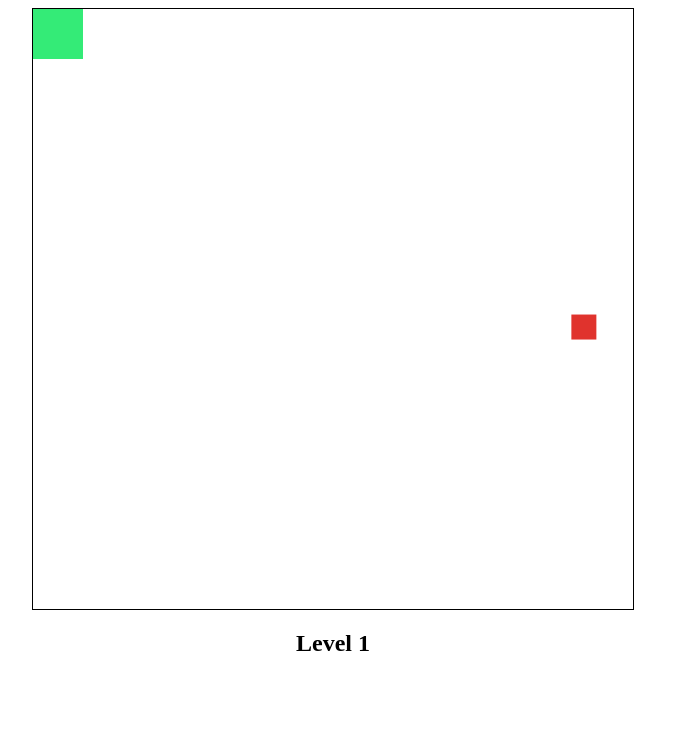
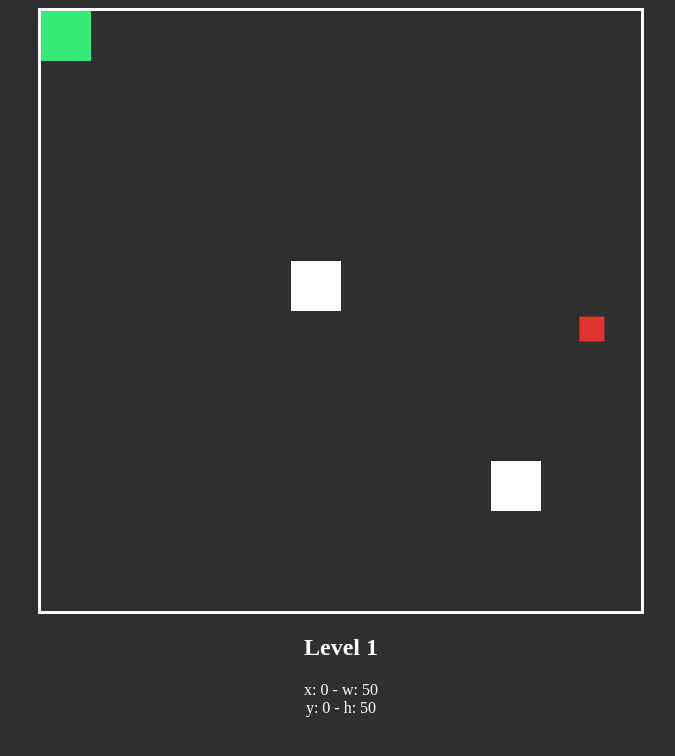
Before and after one commit to EduChappie/little-game, a plain HTML site: page index.html in a window 1280 px wide. Shown: the whole page, without its empty margins (307-982 px from the left). Drawn offline with Linux system fonts and the light colour scheme.

Commit message:
enimie implement_with_error

```diff
--- a/configGame.js
+++ b/configGame.js
@@ -13,13 +13,39 @@ function inThereScreen(P) {
     }
 }
 
+let coor = document.getElementById("coor");
+function enemieCollision(P) {
+    enemies.forEach(it => {
+        coor.innerHTML = `x: ${P.x} - w: ${P.w} <br> y: ${P.y} - h: ${P.h}`
+
+        if (P.x >= it.x && P.x <= (it.x+it.w) || (P.x+P.w) >= it.x && (P.x+P.w) <= (it.x+it.w)) {
+            if (P.y >= it.y && P.y <= (it.y+it.h) || (P.y+P.h) >= it.y && (P.y+P.h) <= (it.y+it.h)) {
+                console.log("colidiu")
+                P.x = 10
+                P.y = 10
+                window.alert("...")
+            }
+        }
+    })
+    return false;
+
+}
+
+/*enemies.splice(0, enemies.length);
+                console.log("player:")
+                console.log("x: "+P.x+" - y: "+P.y);
+                console.log("-------------")
+                console.log("inimigo colidido:")
+                console.log("x: "+it.x+" - y: "+it.y);
+                perdeu("inimigo");*/
+
 // Função de Colisão com a Maça(Apple)
 function collision(P) {
     if (apple.x >= P.x && apple.x <= (P.x+P.w) || (apple.x+apple.w) >= P.x && (apple.x+apple.w) <= (P.x+P.w)) {
         if (apple.y >= P.y && apple.y <= (P.y+P.h) || (apple.y+apple.h) >= P.y && (apple.y+apple.h) <= (P.y+P.h)) {
 
             // ganha um ponto novo e a maçã ganha novas coordenadas
-            newPoint(P);
+            if (P.type=="player"){newPoint(P)};
             apple.x = Math.random()*575;
             apple.y = Math.random()*575;
         }
@@ -30,7 +56,8 @@ function collision(P) {
 const l = document.querySelector("#level");
 function newPoint(P) {
     P.level += 1;
-    // criando inimigo if(P.level>=3) { newEnemie() }
+    // criando inimigo
+    if (P.level>=2) { newEnemie() }
     l.innerHTML = `Level ${P.level}`
 }
 
@@ -45,6 +72,9 @@ function perdeu(err) {
     switch (err) {
         case "fora":
             window.alert("Voce saiu do mapa!")
+            break;
+        case "inimigo":
+            window.alert("Voce colidiu com inimigo :(")
     }
 
     // reload de página
@@ -57,17 +87,40 @@ const ctx = screen.getContext("2d");
 
 // criando obstaculos para player
 function newEnemie() {
-    // criou
+    enemies.push({
+        type: "enemie",
+        x: Math.random()*550,
+        y: Math.random()*550,
+        w: 50,
+        h: 50
+    })
 }
 
+const enemies = [
+    {
+        type: "enemie",
+        x: 450,
+        y: 450,
+        w: 50,
+        h: 50,
+    },
+    {
+        type: "enemie",
+        x: 250,
+        y: 250,
+        w: 50,
+        h: 50,
+    }
+];
 // player
 const p1 = {
+    type: "player",
     x: 0,
     y: 0,
     w: 50,
     h: 50,
     direction: null,
-    vel: 50,
+    vel: 1,
     level: 1,
 }
 // maça
@@ -94,7 +147,6 @@ document.body.onkeydown = () => {
     if (k == 40) {
         p1.direction = "down"
     }
-
     draw();
 }
 
@@ -102,7 +154,8 @@ document.body.onkeydown = () => {
 setInterval(() => {
     walk(p1);
     draw();
-}, 300)
+    enemieCollision(p1)
+}, 1)
 
 // walk
 function walk(P) {
@@ -127,11 +180,20 @@ function draw() {
     ctx.clearRect(0, 0, screen.width, screen.height);
     collision(p1);
 
+
     if (inThereScreen(p1)) {
         ctx.fillStyle = "rgb(52, 235, 119)"
         ctx.fillRect(p1.x, p1.y, p1.w, p1.h);
     }
 
+    enemies.forEach( it => {
+        collision(it)
+        enemieCollision(p1)
+        ctx.fillStyle = "rgb(255,255,255)"
+        ctx.fillRect(it.x, it.y, it.w, it.h)
+    })
+
+    enemieCollision(p1)
     ctx.fillStyle = "rgb(224, 51, 45)"
     ctx.fillRect(apple.x, apple.y, apple.w, apple.h);
 }
--- a/index.html
+++ b/index.html
@@ -2,19 +2,26 @@
     <head>
         <title>game</title>
     </head>
-    <body onload="draw()">
+    <body onload="draw()"
 
         <div id="box" style="width:100%; text-align: center;">
-            <canvas id="screen" style="border: 1px solid black;" width="600px" height="600px"></canvas>
+            <canvas id="screen" style="border: 3px solid white;" width="600px" height="600px"></canvas>
         </div>
         <div id="info">
             <h2 id="level">Level 1</h2>
+            <p id="coor">
+
+            </p>
         </div>
         <style>
             #info {
                 width: 600px;
                 text-align: center;
+                color: white;
                 margin: 0 auto;
+            }
+            body {
+                background: rgb(47, 47, 47);
             }
         </style>
 
```
